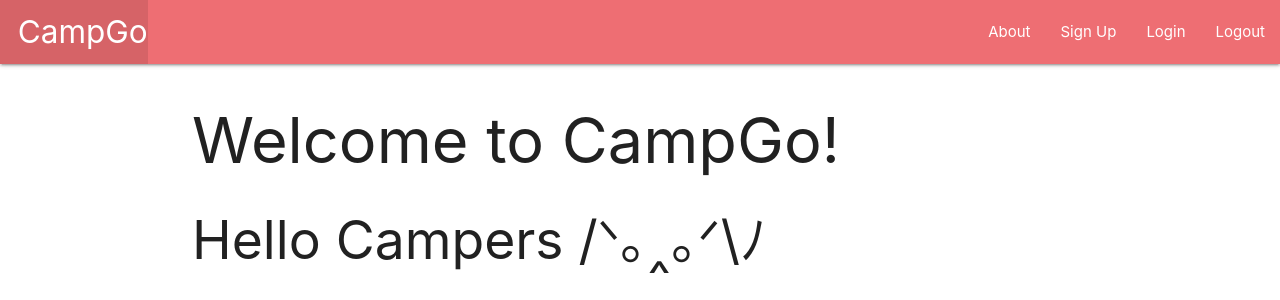
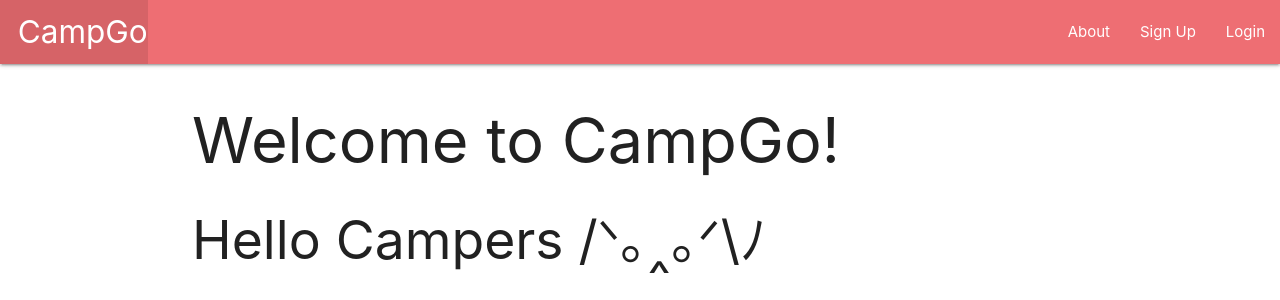
Before and after one commit to xxiao77/CampGo, a Django app: page / in a window 1280 px wide. Shown: the top 300 px of the page. Run offline with Django 3.2, Linux system fonts and the light colour scheme; parts of the project's set-up code (start-up, migrations or seed data) failed here and were passed over.

Commit message:
nav bar update

```diff
--- a/main_app/templates/base.html
+++ b/main_app/templates/base.html
@@ -14,14 +14,24 @@
   <header class="navbar-fixed">
     <nav>
       <div class="nav-wrapper">
-        <ul>
-          <li><a href="/" class="left brand-logo">&nbsp;&nbsp;CampGo</a></li>
-        </ul>
+        <div style="display: flexbox;">
+          <ul>
+            <li><a href="/" class="left brand-logo">&nbsp;&nbsp;CampGo</a></li>
+            {%if user.is_authenticated %}
+            <li style="margin-left: 250px;"><h5>Hello {{ user.username }}!</h5></li>
+            {% endif %}
+          </ul>
+        </div>
         <ul class="right">
           <li><a href="{% url 'about' %}">About</a></li>
-          <li><a href="{% url 'signup' %}">Sign Up</a></li>
-          <li><a href="{% url 'login' %}">Login</a></li>
-          <li><a href="{% url 'logout' %}">Logout</a></li>
+          {% if user.is_authenticated %}
+            <li><a href="{% url 'favlist' %}">My Fav</a></li>
+            <li><a href="{% url 'camp_create' %}">Add New</a></li>
+            <li><a href="{% url 'logout' %}">Logout</a></li>
+          {% else %}
+            <li><a href="{% url 'signup' %}">Sign Up</a></li>
+            <li><a href="{% url 'login' %}">Login</a></li>
+          {% endif %}
         </ul>
       </div>
     </nav>
--- a/main_app/urls.py
+++ b/main_app/urls.py
@@ -5,5 +5,5 @@ urlpatterns = [
   path('accounts/signup/', views.signup, name='signup'),
   path('', views.home, name='home'),
   path('campgo/', views.index, name='index'),
-  path('about/', views.about, name='about')
+  path('about/', views.about, name='about'),
 ]
--- a/main_app/views.py
+++ b/main_app/views.py
@@ -34,5 +34,6 @@ def home(request):
 def about(request):
   return render(request, 'about.html')
 
+@login_required
 def index(request):
   return render(request, 'campgo/index.html')
```
Also changed, not shown: main_app/templates/campgo/main_app/comment_form.html (added).
